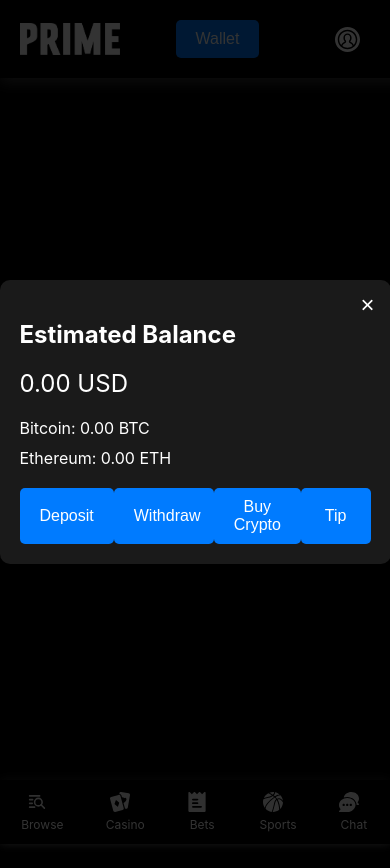
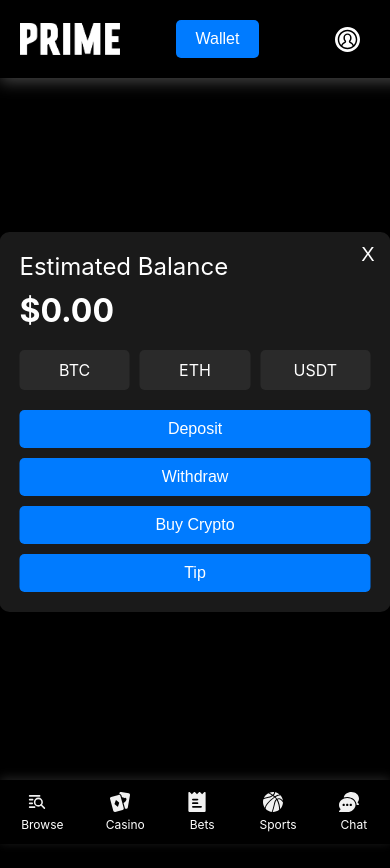
Before and after one commit to FernandoAL18/my-vercel-test, a React (Create React App) app: page / in a window 390 px wide. Both pictures are taken after a click on the button "Wallet". Shown: the top 868 px of the page. Built offline with nearby package versions, Linux system fonts and the light colour scheme.

Commit message:
Actualización del diseño responsivo y modal de wallet

```diff
--- a/public/index.html
+++ b/public/index.html
@@ -3,11 +3,11 @@
   <head>
     <meta charset="utf-8" />
     <link rel="icon" href="%PUBLIC_URL%/favicon.ico" />
-    <meta name="viewport" content="width=device-width, initial-scale=1" />
+    <meta name="viewport" content="width=device-width, initial-scale=1.0">
     <meta name="theme-color" content="#000000" />
     <meta
       name="description"
-      content="Web site created using create-react-app"
+      content="Prime | Crypto Casino"
     />
     <link rel="apple-touch-icon" href="%PUBLIC_URL%/logo192.png" />
     <!--
@@ -24,7 +24,7 @@
       work correctly both with client-side routing and a non-root public URL.
       Learn how to configure a non-root public URL by running `npm run build`.
     -->
-    <title>React App</title>
+    <title>Prime | Crypto Casino</title>
   </head>
   <body>
     <noscript>You need to enable JavaScript to run this app.</noscript>
--- a/src/components/Layout.css
+++ b/src/components/Layout.css
@@ -25,6 +25,22 @@
 
 .sidebar.expanded {
     width: 200px;
+}
+
+/* Hide the sidebar entirely on mobile devices */
+@media (max-width: 768px) {
+    .sidebar {
+        display: none;
+    }
+
+    .main-content {
+        margin-left: 0; /* Ensure content takes up the full width */
+    }
+
+    .header {
+        left: 0;
+        width: 100%; /* Expand the header to full width */
+    }
 }
 
 .toggle-button {
@@ -62,7 +78,7 @@
 }
 
 .sidebar-menu li:hover {
-    background-color: #1a1a1a;
+    background-color: #000000;
 }
 
 .sidebar-icon {
@@ -102,7 +118,7 @@
     padding: 20px;
     display: flex;
     align-items: center;
-    justify-content: space-between; /* Ensure space between the logo, wallet button, and the user menu */
+    justify-content: space-between; /* Ensure space between the logo and the user menu */
     box-shadow: 0px 4px 15px rgba(137, 137, 137, 0.5);
     position: fixed;
     top: 0;
@@ -121,22 +137,6 @@
     width: 100px;
     height: auto;
     cursor: pointer;
-}
-
-/* Wallet Button in the Header */
-.wallet-button {
-    background-color: #007bff;
-    color: #ffffff;
-    border: none;
-    padding: 10px 20px;
-    border-radius: 5px;
-    cursor: pointer;
-    font-size: 16px;
-    margin-right: 20px; /* Adjust this margin as needed */
-  }
-
-.wallet-button:hover {
-    background-color: #0056b3;
 }
 
 /* User Menu Icon */
@@ -159,8 +159,8 @@
     position: absolute;
     top: 40px; /* Position the menu right under the icon */
     right: 0;
-    background-color: #1a1a1a; /* Dark background for the menu */
-    color: #ffffff; /* Light text for readability */
+    background-color: #ffffff; /* White background for the menu */
+    color: #000000; /* Dark text for readability */
     border-radius: 10px;
     box-shadow: 0px 4px 15px rgba(0, 0, 0, 0.2);
     z-index: 1000;
@@ -179,7 +179,7 @@
 }
 
 .user-menu li:hover {
-    background-color: #333333;
+    background-color: #f0f0f0;
 }
 
 /* Content */
@@ -247,61 +247,8 @@
     }
 }
 
-/* Wallet Modal */
-.wallet-modal {
-    position: fixed;
-    top: 0;
-    left: 0;
-    width: 100%;
-    height: 100%;
-    background-color: rgba(0, 0, 0, 0.8);
-    display: flex;
-    justify-content: center;
-    align-items: center;
-    z-index: 1000;
-}
-
-.wallet-modal-content {
-    background-color: #1a1a1a;
-    color: #ffffff;
-    padding: 20px;
-    border-radius: 10px;
-    width: 500px;
-    max-width: 90%;
-    box-shadow: 0px 4px 15px rgba(0, 0, 0, 0.2);
-    position: relative;
-}
-
-.wallet-modal-close {
-    position: absolute;
-    top: 10px;
-    right: 10px;
-    background: none;
-    border: none;
-    font-size: 24px;
-    color: #ffffff;
-    cursor: pointer;
-}
-
-.wallet-balance {
-    font-size: 24px;
-    margin-bottom: 20px;
-}
-
-.crypto-container {
-    margin-bottom: 20px;
-}
-
-.crypto-item {
-    margin-bottom: 10px;
-}
-
-.wallet-buttons {
-    display: flex;
-    justify-content: space-between;
-}
-
-.wallet-action-button {
+/* Wallet Button in the Header */
+.wallet-button {
     background-color: #007bff;
     color: #ffffff;
     border: none;
@@ -309,10 +256,99 @@
     border-radius: 5px;
     cursor: pointer;
     font-size: 16px;
-    width: 100px;
+    margin-right: 20px; /* Adjust this margin as needed */
+}
+
+.wallet-button:hover {
+    background-color: #0056b3;
+}
+
+/* Wallet Modal */
+.wallet-modal {
+    position: fixed;
+    top: 50%;
+    left: 50%;
+    width: 500px;
+    height: 581px;
+    max-width: 90%; /* Ensure modal doesn't exceed screen width */
+    max-height: 90%; /* Ensure modal doesn't exceed screen height */
+    transform: translate(-50%, -50%);
+    background-color: #1a1a1a; /* Dark mode background */
+    color: #ffffff; /* White text */
+    border-radius: 10px;
+    box-shadow: 0px 4px 15px rgba(0, 0, 0, 0.5);
+    z-index: 2000;
+    padding: 20px;
+    overflow: auto; /* Enable scrolling if content exceeds modal height */
+}
+
+.wallet-modal .close-button {
+    position: absolute;
+    top: 10px;
+    right: 10px;
+    background: transparent;
+    border: none;
+    color: #ffffff;
+    font-size: 20px;
+    cursor: pointer;
+}
+
+.wallet-modal .balance-title {
+    font-size: 24px;
+    margin-bottom: 10px;
+}
+
+.wallet-modal .balance-amount {
+    font-size: 32px;
+    font-weight: bold;
+    margin-bottom: 20px;
+}
+
+.wallet-modal .crypto-container {
+    display: flex;
+    gap: 10px;
+    margin-bottom: 20px;
+}
+
+.wallet-modal .crypto-item {
+    background-color: #2a2a2a;
+    padding: 10px;
+    border-radius: 5px;
+    flex: 1;
     text-align: center;
 }
 
-.wallet-action-button:hover {
+.wallet-modal .wallet-buttons {
+    display: grid;
+    grid-template-columns: 1fr 1fr;
+    gap: 10px;
+}
+
+.wallet-modal .wallet-buttons button {
+    background-color: #007bff;
+    color: #ffffff;
+    border: none;
+    padding: 10px;
+    border-radius: 5px;
+    font-size: 16px;
+    cursor: pointer;
+    text-align: center;
+}
+
+.wallet-modal .wallet-buttons button:hover {
     background-color: #0056b3;
 }
+
+/* Responsive adjustments for wallet modal */
+@media (max-width: 768px) {
+    .wallet-modal {
+        width: 90%;
+        height: auto;
+        max-width: none;
+        max-height: none;
+    }
+
+    .wallet-modal .wallet-buttons {
+        grid-template-columns: 1fr;
+    }
+}
--- a/src/components/Layout.js
+++ b/src/components/Layout.js
@@ -1,4 +1,4 @@
-import React, { useState } from 'react';
+import React, { useState, useEffect } from 'react';
 import { Outlet, useNavigate } from 'react-router-dom';
 import MobileMenu from './MobileMenu';
 import './Layout.css';
@@ -11,11 +11,25 @@ import userIcon from '../assets/icons/user.svg';
 import menuIcon from '../assets/icons/menu.svg';
 
 const Layout = () => {
-  const isMobile = window.innerWidth <= 768;
   const navigate = useNavigate();
   const [isSidebarCollapsed, setIsSidebarCollapsed] = useState(false);
   const [isUserMenuOpen, setIsUserMenuOpen] = useState(false);
-  const [isWalletModalOpen, setIsWalletModalOpen] = useState(false);
+  const [isMobile, setIsMobile] = useState(window.innerWidth <= 768);
+  const [isWalletOpen, setIsWalletOpen] = useState(false); // State to control wallet modal visibility
+
+  useEffect(() => {
+    const handleResize = () => {
+      setIsMobile(window.innerWidth <= 768);
+      if (window.innerWidth <= 768) {
+        setIsSidebarCollapsed(true); // Collapse the sidebar on mobile
+      }
+    };
+
+    window.addEventListener('resize', handleResize);
+    return () => {
+      window.removeEventListener('resize', handleResize);
+    };
+  }, []);
 
   const toggleSidebar = () => {
     setIsSidebarCollapsed(!isSidebarCollapsed);
@@ -30,12 +44,17 @@ const Layout = () => {
     setIsUserMenuOpen(false); // Close the menu after selection
   };
 
-  const toggleWalletModal = () => {
-    setIsWalletModalOpen(!isWalletModalOpen);
+  const openWallet = () => {
+    setIsWalletOpen(true); // Open the wallet modal
+  };
+
+  const closeWallet = () => {
+    setIsWalletOpen(false); // Close the wallet modal
   };
 
   return (
     <div className={`layout-container ${isSidebarCollapsed ? 'sidebar-collapsed' : 'sidebar-expanded'}`}>
+      {!isMobile && (
         <aside className={`sidebar ${isSidebarCollapsed ? 'collapsed' : 'expanded'}`}>
           <button className="toggle-button" onClick={toggleSidebar}>
             <img src={menuIcon} alt="Toggle Sidebar" className="menu-icon" />
@@ -55,20 +74,16 @@ const Layout = () => {
             </li>
           </ul>
         </aside>
-      <div className={`main-content ${isSidebarCollapsed ? 'sidebar-collapsed' : 'sidebar-expanded'}`}>
-        <header className={`header ${isSidebarCollapsed ? 'header-collapsed' : 'header-expanded'}`}>
+      )}
+      <div className={`main-content ${isSidebarCollapsed || isMobile ? 'sidebar-collapsed' : 'sidebar-expanded'}`}>
+        <header className={`header ${isSidebarCollapsed || isMobile ? 'header-collapsed' : 'header-expanded'}`}>
           <img
             src={require('../assets/icons/logo.png')}
             alt="Logo"
             className="logo"
             onClick={() => navigate('/dashboard')}
           />
-
-          {/* Wallet Button */}
-          <button className="wallet-button" onClick={toggleWalletModal}>
-            Wallet
-          </button>
-
+          <button className="wallet-button" onClick={openWallet}>Wallet</button>
           <div className="user-menu-wrapper">
             <img
               src={userIcon}
@@ -99,26 +114,22 @@ const Layout = () => {
         </div>
       </div>
       {isMobile && <MobileMenu className="menu" />}
-
-      {/* Wallet Modal */}
-      {isWalletModalOpen && (
+      {isWalletOpen && (
         <div className="wallet-modal">
-          <div className="wallet-modal-content">
-            <button className="wallet-modal-close" onClick={toggleWalletModal}>×</button>
-            <h2>Estimated Balance</h2>
-            <div className="wallet-balance">0.00 USD</div>
+          <button className="close-button" onClick={closeWallet}>X</button>
+          <div className="balance-title">Estimated Balance</div>
+          <div className="balance-amount">$0.00</div>
           <div className="crypto-container">
-              {/* Crypto balances should be dynamically populated here */}
-              <div className="crypto-item">Bitcoin: 0.00 BTC</div>
-              <div className="crypto-item">Ethereum: 0.00 ETH</div>
-              {/* Add more cryptos as needed */}
+            {/* Placeholder for crypto items */}
+            <div className="crypto-item">BTC</div>
+            <div className="crypto-item">ETH</div>
+            <div className="crypto-item">USDT</div>
           </div>
           <div className="wallet-buttons">
-              <button className="wallet-action-button">Deposit</button>
-              <button className="wallet-action-button">Withdraw</button>
-              <button className="wallet-action-button">Buy Crypto</button>
-              <button className="wallet-action-button">Tip</button>
-            </div>
+            <button>Deposit</button>
+            <button>Withdraw</button>
+            <button>Buy Crypto</button>
+            <button>Tip</button>
           </div>
         </div>
       )}
```
Also changed, not shown: public/manifest.json. Lines whose indentation alone changed are shown as unchanged.
